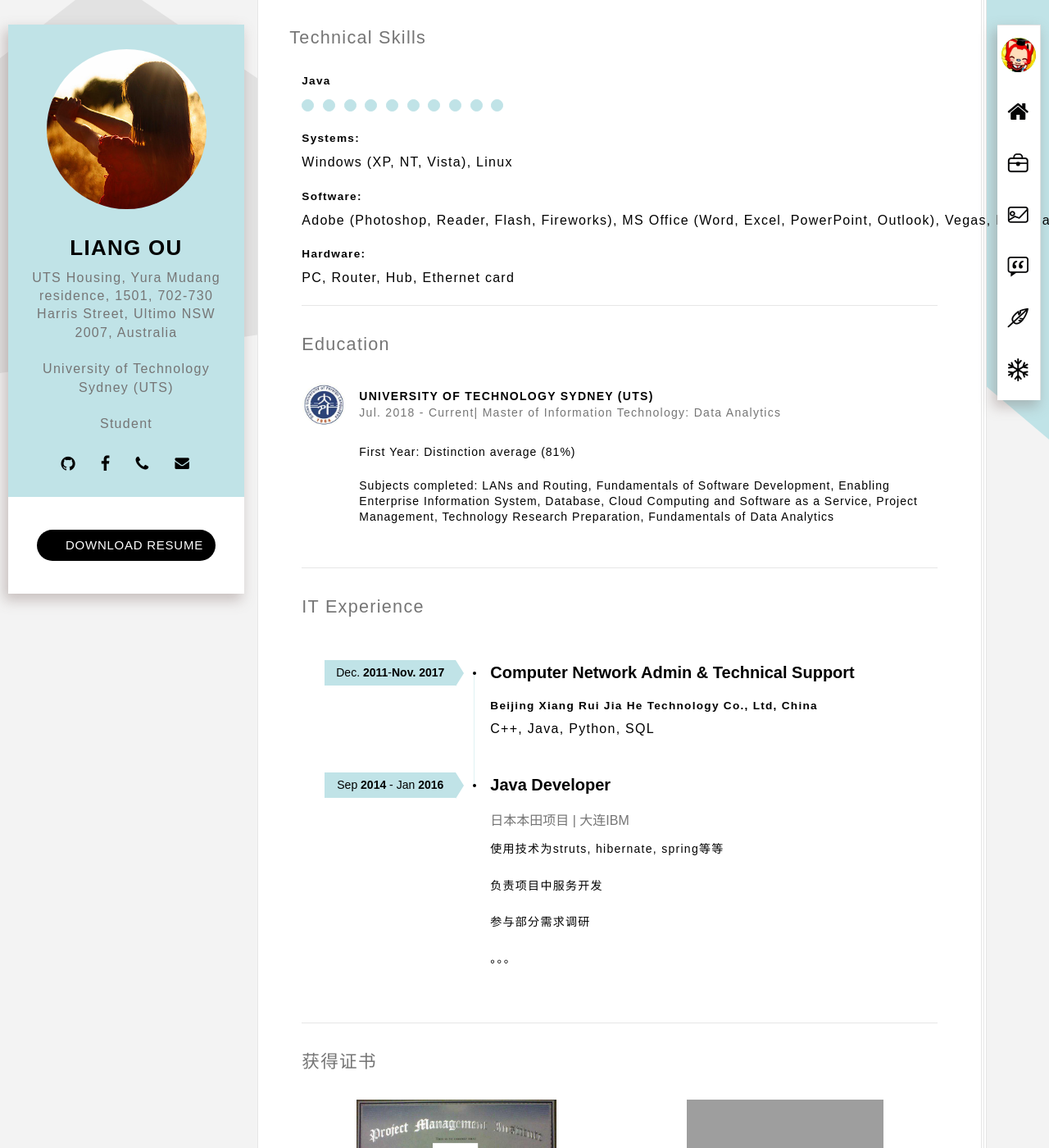
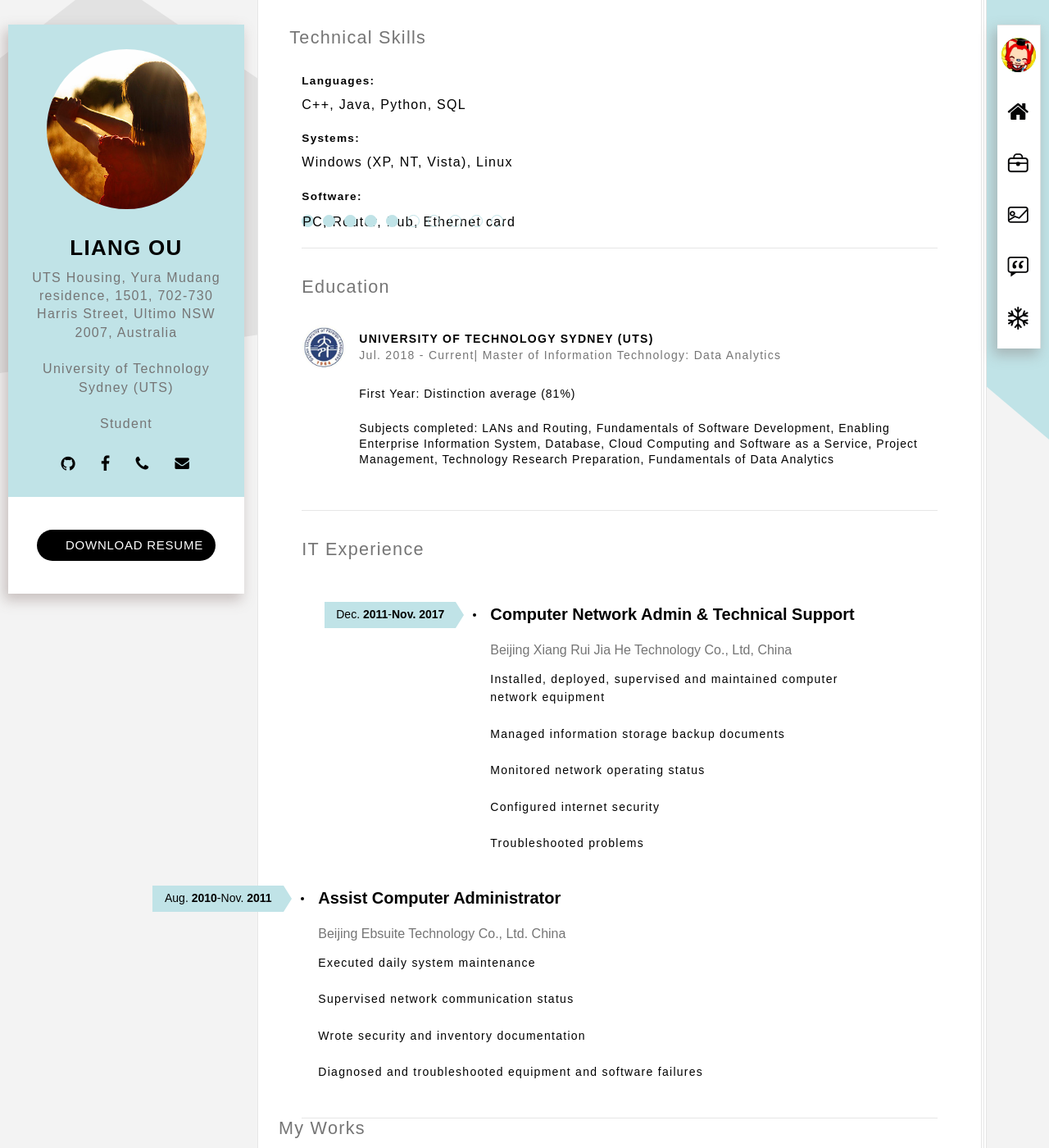
Before and after one commit to ouliang0128/Liang_HomePage, a Jekyll site: the page built from index.html, in a window 1280 px wide and 1400 px high, scrolled down 267 px. Shown: the whole window at 82% size. Built offline with Jekyll 4.4.1, drawn with Linux system fonts in a browser that asks for light colours; some web fonts are replaced.

Commit message:
version8

```diff
--- a/_includes/resumer_02-profetional.html
+++ b/_includes/resumer_02-profetional.html
@@ -7,20 +7,10 @@
             <div class="col-sm-6 clear-mrg">
 
                 <div class="progress-bullets crt-animate" role="progressbar" aria-valuenow="10" aria-valuemin="0" aria-valuemax="10">
-                    <strong class="progress-title">Java</strong>
-                    <span class="progress-bar">
-                        <span class="bullet fill"></span>
-                        <span class="bullet fill"></span>
-                        <span class="bullet fill"></span>
-                        <span class="bullet fill"></span>
-                        <span class="bullet fill"></span>
-                        <span class="bullet fill"></span>
-                        <span class="bullet fill"></span>
-                        <span class="bullet fill"></span>
-                        <span class="bullet fill"></span>
-                        <span class="bullet fill"></span>
-                    </span>
+                    <strong class="progress-title">Languages:</strong>
+                    <span class="progress-bar">C++, Java, Python, SQL</span>
                 </div>
+
                 <div class="progress-bullets crt-animate" role="progressbar" aria-valuenow="10" aria-valuemin="0" aria-valuemax="10">
                     <strong class="progress-title">Systems:</strong>
                     <span class="progress-bar">Windows (XP, NT, Vista), Linux</span>
@@ -28,12 +18,18 @@
 
                 <div class="progress-bullets crt-animate" role="progressbar" aria-valuenow="10" aria-valuemin="0" aria-valuemax="10">
                     <strong class="progress-title">Software:</strong>
-                    <span class="progress-bar">Adobe (Photoshop, Reader, Flash, Fireworks), MS Office (Word, Excel, PowerPoint, Outlook), Vegas, Bandicam, PyChram, Anaconda, KNIME, Google COLAB, Tableau</span>
-                </div>
-
-                <div class="progress-bullets crt-animate" role="progressbar" aria-valuenow="10" aria-valuemin="0" aria-valuemax="10">
-                    <strong class="progress-title">Hardware:</strong>
-                    <span class="progress-bar">PC, Router, Hub, Ethernet card</span>
+                    <span class="progress-bar">
+                        <span class="bullet fill">PC, Router, Hub, Ethernet card</span>
+                        <span class="bullet fill"></span>
+                        <span class="bullet fill"></span>
+                        <span class="bullet fill"></span>
+                        <span class="bullet fill"></span>
+                        <span class="bullet"></span>
+                        <span class="bullet"></span>
+                        <span class="bullet"></span>
+                        <span class="bullet"></span>
+                        <span class="bullet"></span>
+                    </span>
                 </div>
 
             </div>
--- a/_includes/resumer_04-experience.html
+++ b/_includes/resumer_04-experience.html
@@ -9,25 +9,26 @@
                         <span>Dec. <strong class="text-upper">2011</strong>-<strong>Nov. 2017</strong></span>
                     </time>
                     <h3>Computer Network Admin & Technical Support</h3>
-                    <!--<span class="education-company">Beijing Xiang Rui Jia He Technology Co., Ltd, China</span>-->
-
-                    <div class="progress-bullets crt-animate" role="progressbar" aria-valuenow="10" aria-valuemin="0" aria-valuemax="10">
-                        <strong class="progress-title">Beijing Xiang Rui Jia He Technology Co., Ltd, China</strong>
-                        <span class="progress-bar">C++, Java, Python, SQL</span>
+                    <span class="education-company">Beijing Xiang Rui Jia He Technology Co., Ltd, China</span>
+                    <p>Installed, deployed, supervised and maintained computer network equipment</p>
+                    <p>Managed information storage backup documents</p>
+                    <p>Monitored network operating status</p>
+                    <p>Configured internet security</p>
+                    <p>Troubleshooted problems</p>
                     </div>
                 </div>
                 <!-- .education-box -->
 
                 <div class="education-box">
-                    <time class="education-date" datetime="2014-09T2016-01">
-                        <span>Sep <strong class="text-upper">2014</strong> - Jan <strong>2016</strong></span>
+                    <time class="education-date" datetime="2010-08T2011-11">
+                        <span>Aug. <strong class="text-upper">2010</strong>-Nov. <strong>2011</strong></span>
                     </time>
-                    <h3>Java Developer</h3>
-                    <span class="education-company">日本本田项目 | 大连IBM</span>
-                    <p>使用技术为struts, hibernate, spring等等</p>
-                    <p>负责项目中服务开发</p>
-                    <p>参与部分需求调研</p>
-                    <p>。。。</p>
+                    <h3>Assist Computer Administrator</h3>
+                    <span class="education-company">Beijing Ebsuite Technology Co., Ltd. China</span>
+                    <p>Executed daily system maintenance</p>
+                    <p>Supervised network communication status</p>
+                    <p>Wrote security and inventory documentation</p>
+                    <p>Diagnosed and troubleshooted equipment and software failures</p>
                 </div>
             </div>
         </div>
--- a/_includes/resumer_05-certification.html
+++ b/_includes/resumer_05-certification.html
@@ -1,25 +1,25 @@
-<section class="section brd-btm" id="certification">
-    <h2 class="title-thin text-muted">获得证书</h2>
+<!--<section class="section brd-btm" id="certification">-->
+    <!--<h2 class="title-thin text-muted">获得证书</h2>-->
 
-    <div class="row">
-        <div class="col-sm-6 clear-mrg">
-            <div class="award-box">
-                <figure class="award-img">
-                    <img src="{{ '/styles/img/PMP.png' | prepend: site.baseurl }}" alt="">
-                </figure>
+    <!--<div class="row">-->
+        <!--<div class="col-sm-6 clear-mrg">-->
+            <!--<div class="award-box">-->
+                <!--<figure class="award-img">-->
+                    <!--<img src="{{ '/styles/img/PMP.png' | prepend: site.baseurl }}" alt="">-->
+                <!--</figure>-->
 
-                <h3 class="award-title">PMP</h3>
-            </div>
-        </div><!-- .col-sm-6 -->
+                <!--<h3 class="award-title">PMP</h3>-->
+            <!--</div>-->
+        <!--</div>&lt;!&ndash; .col-sm-6 &ndash;&gt;-->
 
-        <div class="col-sm-6 clear-mrg">
-            <div class="award-box">
-                <figure class="award-img">
-                    <img src="{{ '/styles/img/udemy.png' | prepend: site.baseurl }}" alt="">
-                </figure>
+        <!--<div class="col-sm-6 clear-mrg">-->
+            <!--<div class="award-box">-->
+                <!--<figure class="award-img">-->
+                    <!--<img src="{{ '/styles/img/udemy.png' | prepend: site.baseurl }}" alt="">-->
+                <!--</figure>-->
 
-                <h3 class="award-title">Udemy</h3>
-            </div>
-        </div><!-- .col-sm-6 -->
-    </div><!-- .row -->
-</section><!-- .section -->
+                <!--<h3 class="award-title">Udemy</h3>-->
+            <!--</div>-->
+        <!--</div>&lt;!&ndash; .col-sm-6 &ndash;&gt;-->
+    <!--</div>&lt;!&ndash; .row &ndash;&gt;-->
+<!--</section>&lt;!&ndash; .section &ndash;&gt;-->
--- a/_includes/resumer_06-personal_project.html
+++ b/_includes/resumer_06-personal_project.html
@@ -1,26 +1,11 @@
 <section class="section" id="personal_project">
-    <h2 class="title-thin text-muted">个人作品</h2>
+    <h2 class="title-thin text-muted">My Works</h2>
     <div class="pf-wrap">
         <div class="pf-grid">
 
         <div class="pf-grid-sizer"></div><!-- used for sizing -->
 
             <div class="pf-grid-item photography">
-                <div class="project">
-                    <figure class="portfolio-figure">
-                        <img src="{{ '/styles/img/portfolio/ibms.jpg' | prepend: site.baseurl }}" alt="">
-                    </figure>
-                    <div class="portfolio-caption text-center">
-                        <div class="valign-table">
-                            <div class="valign-cell">
-                                <h2 class="text-upper">智能楼宇管理系统</h2>
-                                <p>基于数据采集模型的智能楼宇管理系统，支持SNMP,Modbus,电总, OPC等协议。</p>
-                                <a href="#pf-popup-1" class="pf-btn-view btn btn-primary">详情</a>
-                            </div>
-                        </div>
-                    </div>
-
-                </div>
                 <div id="pf-popup-1" class="pf-popup clearfix">
                     <div class="pf-popup-col1">
                         <div class="pf-popup-media" style="background-image: url({{ '/styles/img/portfolio/ibms.jpg' | prepend: site.baseurl }}); background-repeat: no-repeat;background-size: cover;">
@@ -29,13 +14,13 @@
 
                     <div class="pf-popup-col2">
                         <div class="pf-popup-info clear-mrg">
-                            <h2 class="text-upper">智能楼宇管理系统</h2>
+                            <h2 class="text-upper">Flight Visualization</h2>
                             <p class="text-muted"><strong>design / development</strong></p>
                             <dl class="dl-horizontal">
-                                <dt>Demo展示地址:</dt>
-                                <dd><a href="https://gitee.com/xiaodan_yu/resume.io">Demo</a></dd>
+                                <dt>Demo:</dt>
+                                <dd><a href="https://ouliang0128.github.io/DVVA_ASS2/">Demo</a></dd>
                             </dl>
-                            <p>基于数据采集模型的智能楼宇管理系统，支持SNMP,Modbus,电总, OPC等协议。</p>
+                            <p>Visualize flight data in a Geospacial Graph</p>
                         </div><!-- .pf-popup-info -->
 
                     </div><!-- .pf-popup-col2 -->
@@ -51,31 +36,31 @@
                     <div class="portfolio-caption text-center">
                         <div class="valign-table">
                             <div class="valign-cell">
-                                <h2 class="text-upper">Jekyll 简历模板</h2>
-                                <p>基于Jekyll的简历模板，托管在码云。记得给个赞哦！</p>
-                                <a href="https://gitee.com/xiaodan_yu/resume.io" class="pf-btn-view btn btn-primary" target="_blank">详情</a>
+                                <h2 class="text-upper">Social Network Visualization</h2>
+                                <p>Force-directed map for email communication data</p>
+                                <a href="https://ouliang0128.github.io/DVVA_ASS3_Weighted/" class="pf-btn-view btn btn-primary" target="_blank">详情</a>
                             </div>
                         </div>
                     </div>
                 </div>
             </div><!-- .pf-grid-item -->
 
-            <div class="pf-grid-item photography">
-                <div class="project">
-                    <figure class="portfolio-figure">
-                        <img src="{{ '/styles/img/portfolio/ai.jpg' | prepend: site.baseurl }}" alt="">
-                    </figure>
+            <!--<div class="pf-grid-item photography">-->
+                <!--<div class="project">-->
+                    <!--<figure class="portfolio-figure">-->
+                        <!--<img src="{{ '/styles/img/portfolio/ai.jpg' | prepend: site.baseurl }}" alt="">-->
+                    <!--</figure>-->
 
-                    <div class="portfolio-caption text-center">
-                        <div class="valign-table">
-                            <div class="valign-cell">
-                                <h2 class="text-upper">股票预测模型</h2>
-                                <p>基于AI的股票预测模型</p>
-                            </div>
-                        </div>
-                    </div>
-                </div>
-            </div><!-- .pf-grid-item -->
+                    <!--<div class="portfolio-caption text-center">-->
+                        <!--<div class="valign-table">-->
+                            <!--<div class="valign-cell">-->
+                                <!--<h2 class="text-upper">股票预测模型</h2>-->
+                                <!--<p>基于AI的股票预测模型</p>-->
+                            <!--</div>-->
+                        <!--</div>-->
+                    <!--</div>-->
+                <!--</div>-->
+            <!--</div>&lt;!&ndash; .pf-grid-item &ndash;&gt;-->
         </div>
     </div>
 </section><!-- .section -->
--- a/index.html
+++ b/index.html
@@ -13,24 +13,24 @@
                               <a href="index.html" data-tooltip="Home"><img class="avatar avatar-42" src="{{ '/styles/img/show-star.png' | prepend: site.baseurl }}" alt=""></a>
                             </li>
                             <li>
-                              <a href="#basic_info" data-tooltip="基本信息"><span class="ace-icon ace-icon-home"></span></a>
+                              <a href="#basic_info" data-tooltip="Basic Information"><span class="ace-icon ace-icon-home"></span></a>
                             </li>
                             <li>
-                              <a href="#profetional" data-tooltip="职业技能"><span class="ace-icon ace-icon-experience"></span></a>
+                              <a href="#profetional" data-tooltip="Technical SkillsTechnical Skills"><span class="ace-icon ace-icon-experience"></span></a>
                             </li>
 
                             <li>
-                              <a href="#education" data-tooltip="教育经历"><span class="ace-icon ace-icon-portfolio"></span></a>
+                              <a href="#education" data-tooltip="Education"><span class="ace-icon ace-icon-portfolio"></span></a>
                             </li>
 
                             <li>
-                              <a href="#experience" data-tooltip="工作经历"><span class="ace-icon ace-icon-references"></span></a>
+                              <a href="#experience" data-tooltip="IT Experience"><span class="ace-icon ace-icon-references"></span></a>
                             </li>
+                            <!--<li>-->
+                              <!--<a href="#certification" data-tooltip="获得证书"><span class="ace-icon ace-icon-blog"></span></a>-->
+                            <!--</li>-->
                             <li>
-                              <a href="#certification" data-tooltip="获得证书"><span class="ace-icon ace-icon-blog"></span></a>
-                            </li>
-                            <li>
-                              <a href="#personal_project" data-tooltip="个人作品"><span class="ace-icon ace-icon-snowflake-o"></span></a>
+                              <a href="#personal_project" data-tooltip="My Works"><span class="ace-icon ace-icon-snowflake-o"></span></a>
                             </li>
                         </ul>
                     </nav>
```
